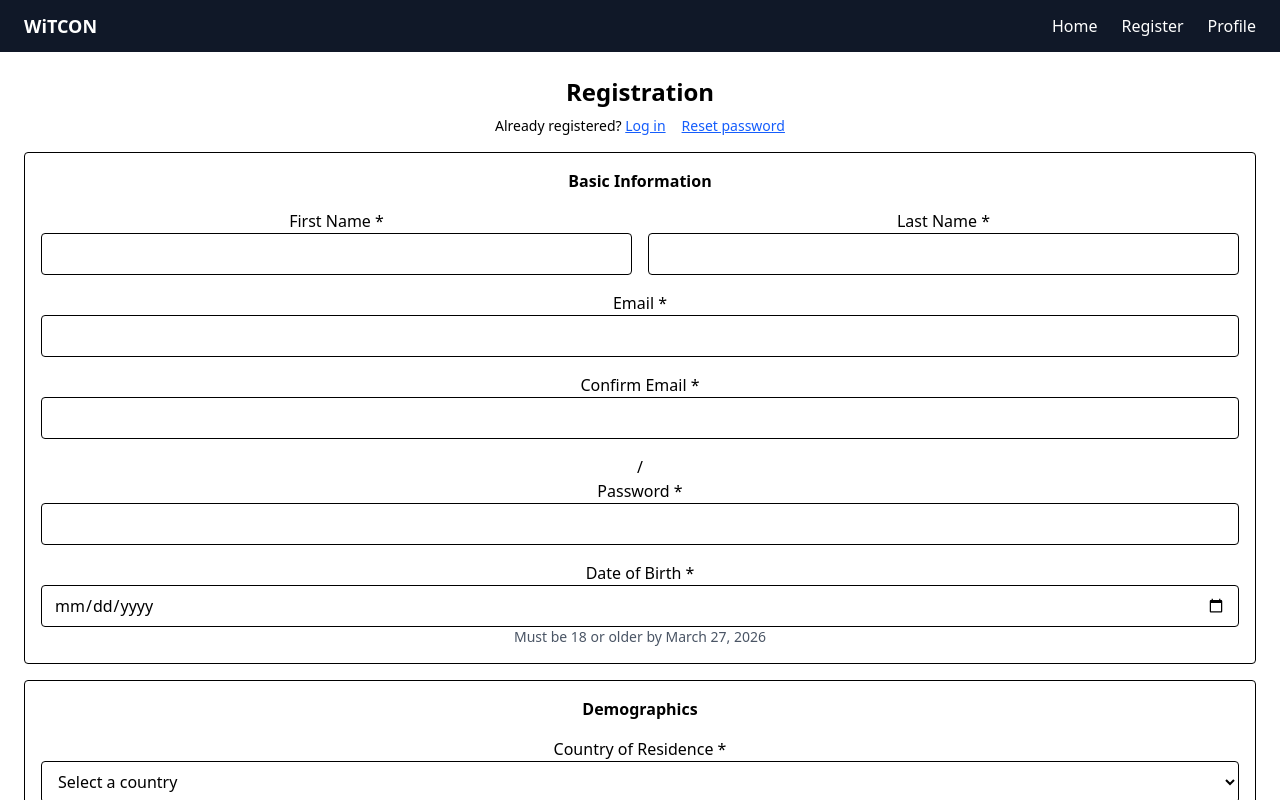
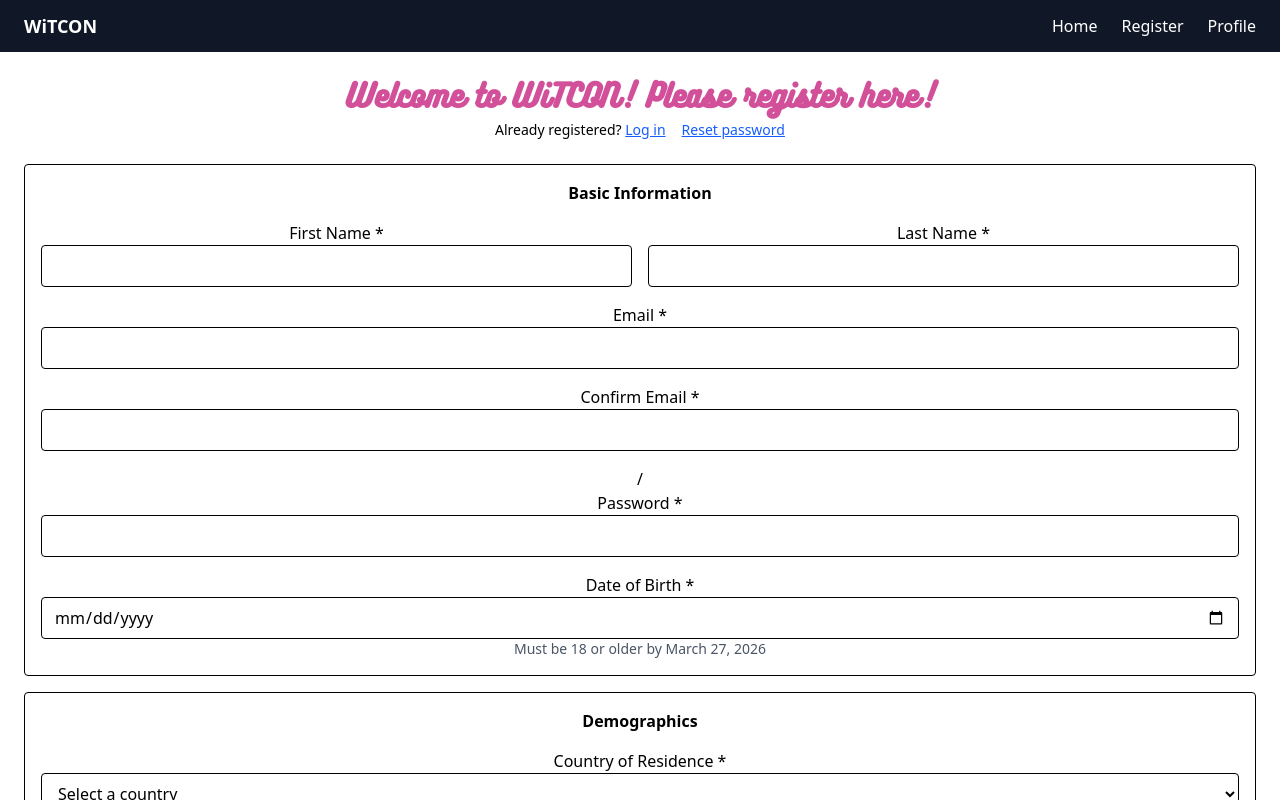
Before and after one commit to wicsfiu/witcon2026, a React (Vite) app in the folder witcon-frontend/: page /register in a window 1280 px wide. Shown: the top 800 px of the page. Built offline with nearby package versions, Linux system fonts and the light colour scheme.

Commit message:
Add title styling

```diff
--- a/witcon-frontend/src/pages/Register.tsx
+++ b/witcon-frontend/src/pages/Register.tsx
@@ -301,11 +301,16 @@ export default function Register() {
 
 return (
         <section className="space-y-4">
-            <div className="text-center space-y-2">
-                <h2 className="text-2xl font-bold">Registration</h2>
+            <div className="text-center space-y-2 mb-6">
+                <h2 className="text-3xl font-bold text-[color:var(--color-primary-pink)]"
+                style={{ fontFamily: 'Bukhari, sans-serif' }}>Welcome to WiTCON! Please register here!</h2>
                 <div className="text-sm space-x-4">
-                    <span>Already registered? <a href="#" className="text-blue-600 underline">Log in</a></span>
-                    <span><a href="#" className="text-blue-600 underline">Reset password</a></span>
+                    <span>
+                        Already registered? <a href="#" className="text-blue-600 underline hover:text-blue-800">Log in</a>
+                    </span>
+                    <span>
+                        <a href="#" className="text-blue-600 underline hover:text-blue-800">Reset password</a>
+                    </span>
                 </div>
             </div>
 
```
